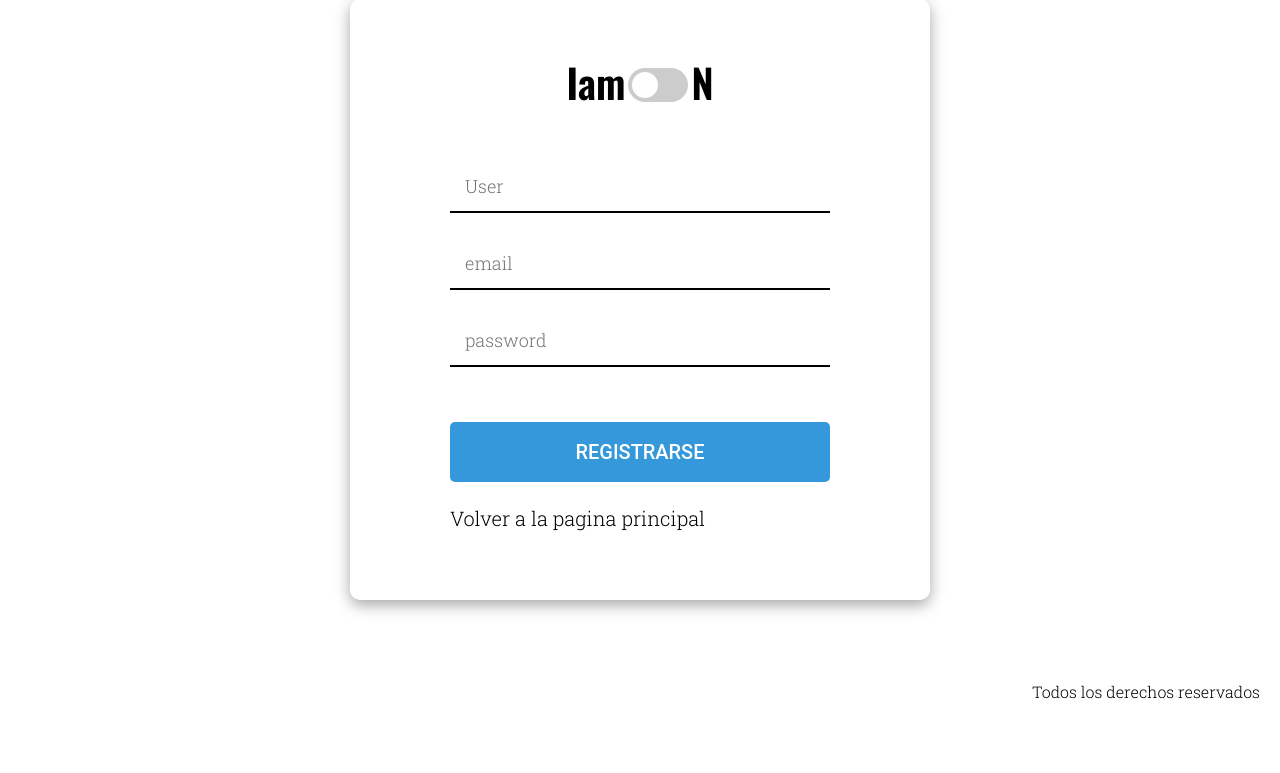
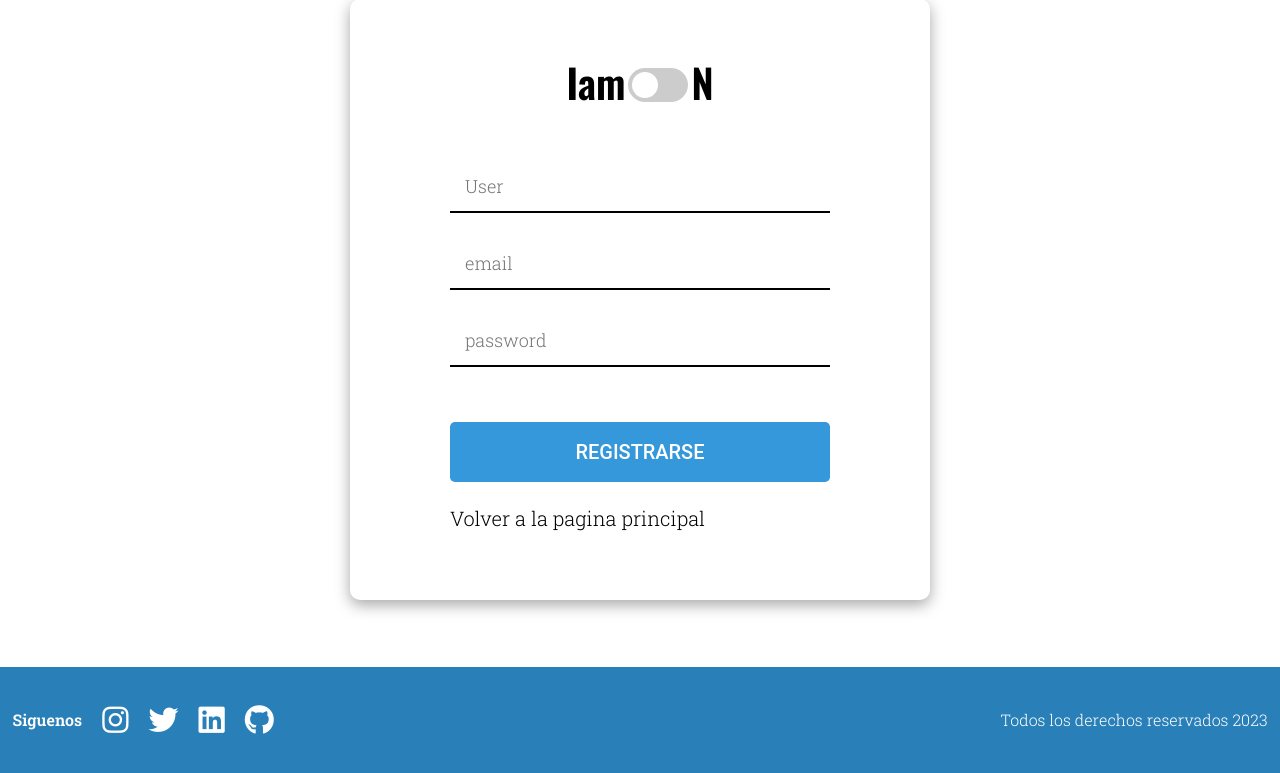
Before and after one commit to alexxzzz/TSW, a PHP site: page /signUp.html in a window 1280 px wide. Shown: the part 68-841 px from the top of the page. Before the commit the page ends 767 px from the top, so only its background shows below. Run offline with PHP 8.4, Linux system fonts and the light colour scheme; some libraries are stand-ins or nearby versions.

Commit message:
Footer mejorado

```diff
--- a/signUp.html
+++ b/signUp.html
@@ -44,9 +44,21 @@
       </div>
     </div>
 
-    <footer>
-      <p>Todos los derechos reservados</p>
-    </footer>
+    <footer class="footer">
+      <div class="footerContainer">
+          <h4 class="inferior__titulo">Siguenos</h4>
+          <a href="https://google.com" target="_blank">
+          <i class="fa-brands fa-instagram"></i></a>
+          <a href="https://google.com" target="_blank">
+          <i class="fa-brands fa-twitter"></i></a>
+          <a href="https://google.com" target="_blank">
+          <i class="fa-brands fa-linkedin"></i></a>
+          <a href="https://google.com" target="_blank">
+          <i class="fa-brands fa-github"></i></a>
+          <p>Todos los derechos reservados 2023</p>
+  </div>
+  </footer>
     </div>
   </body>
+  <script src="https://kit.fontawesome.com/19c59e2dfc.js" crossorigin="anonymous"></script>
 </html>
--- a/styles/styles.css
+++ b/styles/styles.css
@@ -175,12 +175,30 @@ a:hover {
 }
 
 
+/* Footer */
 
-footer {
-    text-align: end;
-    margin-right: 2rem;
+.footer{
+    background-color: var(--color-azul-oscuro) ;
+    padding: 1.25rem;
+    color: var(--color-blanco);
 }
 
+
+.footerContainer {
+    display:flex;
+    gap : 2rem;
+    padding: 1rem 0;
+    align-items: center;
+}
+
+.footerContainer p {
+    margin-left: auto;
+}
+
+.fa-brands {
+    font-size: 3rem;
+    color: var(--color-blanco);
+}
 
 /* Dashboard */
 
@@ -368,10 +386,6 @@ footer {
       margin: 2rem 0; /* Reduzco el margen en la parte superior e inferior */
     }
 
-    footer {
-      margin-right: 0; /* Elimino el margen en la parte derecha del pie de página */
-      text-align: center; /* Centro el texto del pie de página */
-    }
   }
 
 
```
Also changed, not shown: forgotPassword.html (+15 -3 lines), signIn.html (+15 -3 lines).
